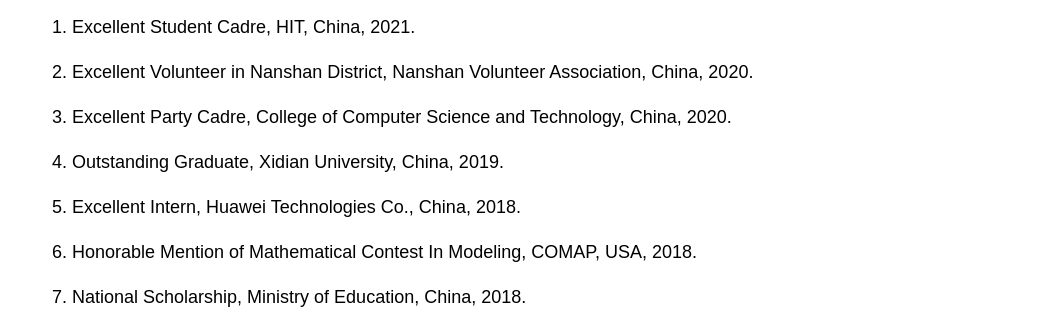
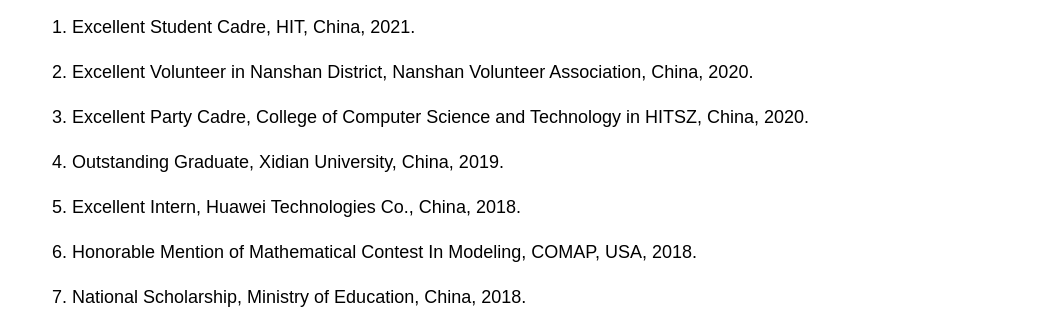
Before and after one commit to Mathislu/Mathislu.github.io, a Jekyll site: the page index.html, which Jekyll copies as it is, in a window 1280 px wide. Shown: the part 1178-1487 px from the top of the page, without its empty margins (178-1221 px from the left). Built offline with Jekyll 4.4.1, drawn with Linux system fonts in a browser that asks for light colours.

Commit message:
Update index.html

```diff
--- a/index.html
+++ b/index.html
@@ -100,7 +100,7 @@
     <ol class="w3-large">
 	<li><p class="w3-large">Excellent Student Cadre, HIT, China, 2021.</p></li>
 	<li><p class="w3-large">Excellent Volunteer in Nanshan District, Nanshan Volunteer Association, China, 2020.</p></li>
-        <li><p class="w3-large">Excellent Party Cadre, College of Computer Science and Technology, China, 2020.</p></li>
+        <li><p class="w3-large">Excellent Party Cadre, College of Computer Science and Technology in HITSZ, China, 2020.</p></li>
 	<li><p class="w3-large">Outstanding Graduate, Xidian University, China, 2019.</p></li>
 	<li><p class="w3-large">Excellent Intern, Huawei Technologies Co., China, 2018.</p></li>
 	<li><p class="w3-large">Honorable Mention of Mathematical Contest In Modeling, COMAP, USA, 2018.</p></li>
```
